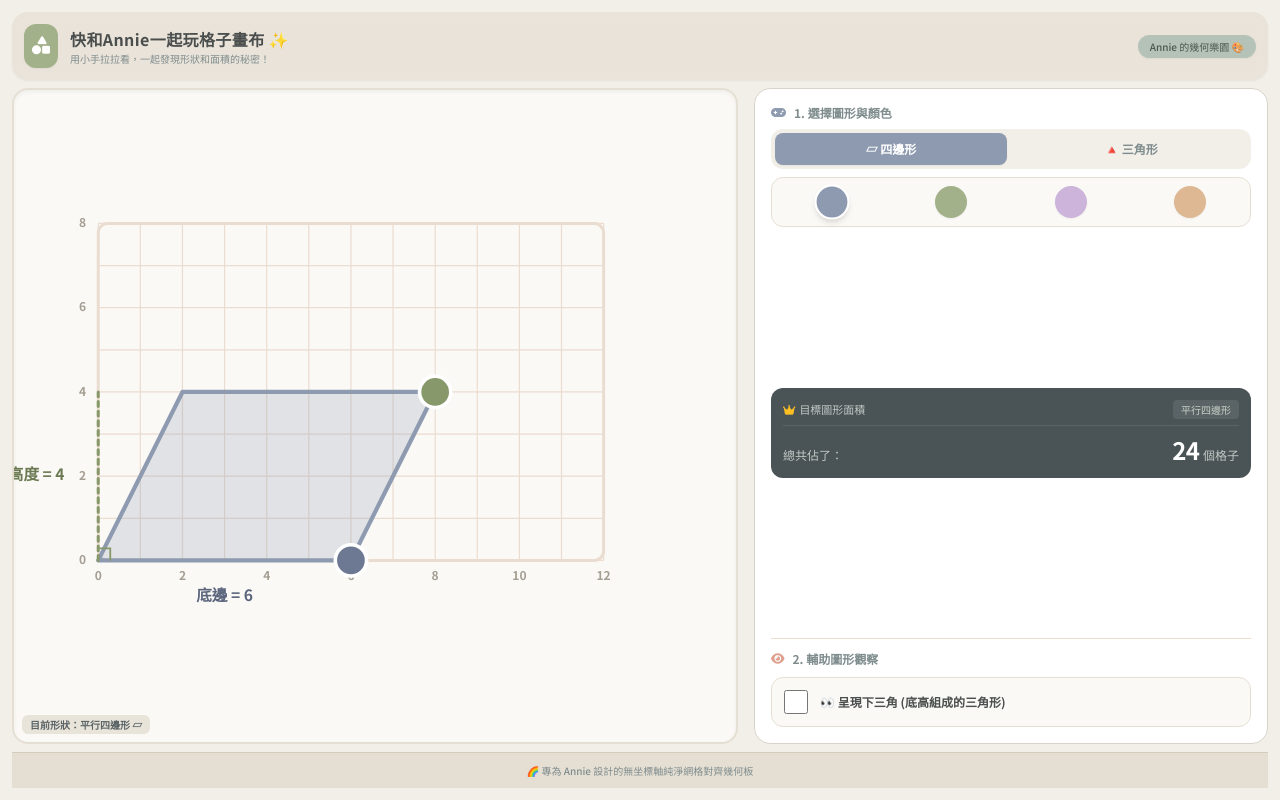
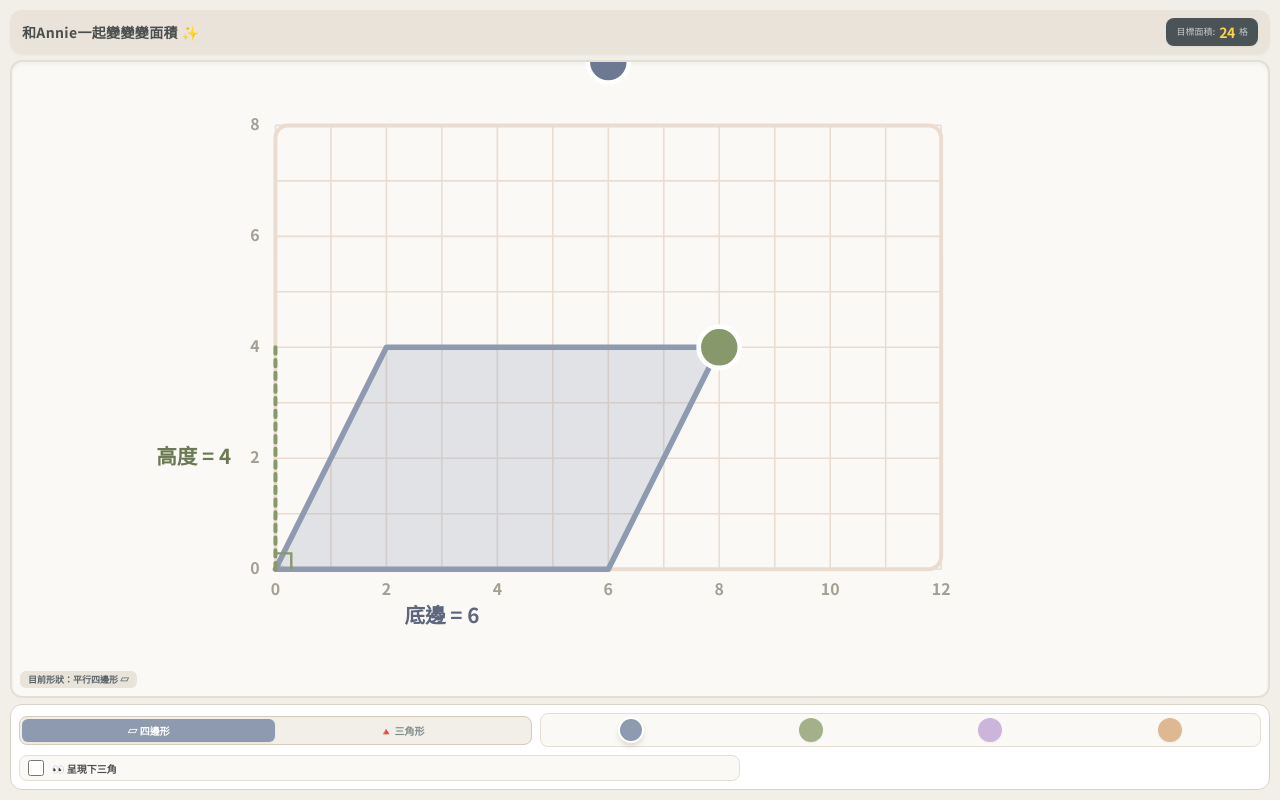
Before and after one commit to anniecs/ShapesWithAnnie, a plain HTML site: page index.html in a window 1280 px wide. Drawn offline with nearby package versions, Linux system fonts and the light colour scheme.

Commit message:
Add files via upload

```diff
--- a/index.html
+++ b/index.html
@@ -2,11 +2,9 @@
 <html lang="zh-Hant">
 <head>
     <meta charset="UTF-8">
-    <meta name="viewport" content="width=device-width, initial-scale=1.0, maximum-scale=1.0, user-scalable=no">
-    <title>快和Annie一起玩格子畫布</title>
-    <!-- Tailwind CSS -->
+    <meta name="viewport" content="width=device-width, initial-scale=1.0, maximum-scale=1.0, user-scalable=no, viewport-fit=cover">
+    <title>和Annie一起變變變面積</title>
     <script src="https://cdn.tailwindcss.com"></script>
-    <!-- FontAwesome -->
     <link rel="stylesheet" href="https://cdnjs.cloudflare.com/ajax/libs/font-awesome/6.5.1/css/all.min.css">
     <style>
         @import url('https://fonts.googleapis.com/css2?family=Noto+Sans+TC:wght@500;700&display=swap');
@@ -14,12 +12,12 @@
             font-family: 'Noto Sans TC', sans-serif;
             background-color: #f2efe9;
             color: #4a4e4d;
-            overflow: hidden; /* 防止手機瀏覽器亂滾動 */
+            overflow: hidden; /* 徹底鎖定螢幕，不允許任何多餘滾動 */
             position: fixed;
             width: 100%;
             height: 100%;
         }
-        /* 讓操作控制點有放大呼吸效果，方便小朋友手指抓取 */
+        /* 加大操控點碰觸範圍，更適合 7 歲小朋友 */
         .magic-handle {
             transition: transform 0.15s ease, fill 0.15s ease;
             cursor: grab;
@@ -33,145 +31,81 @@
         }
     </style>
 </head>
-<body class="flex flex-col h-screen justify-between p-3 safe-top safe-bottom">
+<body class="flex flex-col h-screen h-[100dvh] justify-between p-2.5 select-none">
 
-    <!-- 頂部溫柔導覽列 -->
-    <header class="w-full flex items-center justify-between bg-[#e5dfd3] bg-opacity-70 backdrop-blur-sm p-3 rounded-2xl shadow-sm z-10 mb-2">
-        <div class="flex items-center space-x-3">
-            <div class="bg-[#a3b18a] text-white p-2 rounded-xl shadow-sm">
-                <i class="fa-solid fa-shapes text-lg"></i>
+    <header class="w-full flex items-center justify-between bg-[#e5dfd3] bg-opacity-70 backdrop-blur-sm py-2 px-3 rounded-xl shadow-sm z-10 shrink-0">
+        <h1 class="text-sm font-bold text-[#4a4e4d] tracking-wide">和Annie一起變變變面積 ✨</h1>
+
+        <div class="bg-[#4a5356] text-white px-2.5 py-1 rounded-lg shadow-sm flex items-center space-x-1 shrink-0">
+            <span class="text-[9px] text-[#c2c9c6]">目標面積:</span>
+            <span id="label-total-area" class="text-sm font-black tracking-tight text-amber-300">24</span>
+            <span class="text-[9px] text-[#c2c9c6]">格</span>
         </div>
-            <div>
-                <h1 class="text-base font-bold text-[#4a4e4d] tracking-wide">快和Annie一起玩格子畫布 ✨</h1>
-                <p class="text-[10px] text-[#7f8c8d] hidden sm:block">用小手拉拉看，一起發現形狀和面積的秘密！</p>
-            </div>
-        </div>
-        <span class="text-[10px] bg-[#b5c2b7] text-[#4a584d] px-3 py-1 rounded-full font-medium shadow-sm">
-            Annie 的幾何樂園 🎨
-        </span>
     </header>
 
-    <!-- 主要內容區：左圖右選 -->
-    <main class="flex-grow grid grid-cols-1 lg:grid-cols-12 gap-4 items-stretch overflow-hidden mb-2">
-
-        <!-- 左側：全螢幕觸控幾何畫布 -->
-        <div class="lg:col-span-7 relative bg-[#faf9f6] border-2 border-[#e5dfd3] rounded-2xl overflow-hidden shadow-inner flex items-center justify-center min-h-[280px]">
+    <div class="flex-grow my-1.5 relative bg-[#faf9f6] border-2 border-[#e5dfd3] rounded-xl overflow-hidden shadow-inner flex items-center justify-center min-h-0 h-0">
 
         <svg id="geo-canvas" class="w-full h-full select-none" viewBox="0 0 600 400" xmlns="http://www.w3.org/2000/svg" style="touch-action: none;">
-                <!-- 背景網格線與格子紙容器 -->
             <g id="grid-lines"></g>
 
-                <!-- 下底同高三角形（呈現下三角時高亮） -->
             <polygon id="svg-lower-triangle" fill="rgba(224, 159, 141, 0.35)" stroke="#e09f8d" stroke-width="2.5" stroke-linecap="round" stroke-linejoin="round" stroke-dasharray="5 5" style="display: none;"></polygon>
 
-                <!-- 主核心目標圖形 -->
             <polygon id="svg-main-shape" fill="rgba(142, 154, 175, 0.25)" stroke="#8e9aaf" stroke-width="3.5" stroke-linejoin="round" stroke-linecap="round"></polygon>
 
-                <!-- 身高指示線與直角記號 -->
             <line id="svg-height-line" stroke="#87986a" stroke-width="2.5" stroke-dasharray="4 4" stroke-linecap="round"></line>
             <path id="svg-right-angle" fill="none" stroke="#87986a" stroke-width="1.5"></path>
 
-                <!-- 外側數字標籤（避開格線座標） -->
             <text id="svg-height-text" fill="#6b7a52" font-weight="700" font-size="13" text-anchor="end" alignment-baseline="middle">高度 = 4</text>
             <text id="svg-base-text" fill="#5c677d" font-weight="700" font-size="13" text-anchor="middle">底邊 = 6</text>
 
-                <!-- 魔法觸控操控球：右上角 (控制高、斜度) - 🟢 -->
             <circle id="handle-top-right" class="magic-handle" r="13" fill="#87986a" stroke="#ffffff" stroke-width="3" shadow-md></circle>
 
-                <!-- 魔法觸控操控球：右下角 (控制底邊長度) - 🔵 -->
             <circle id="handle-bottom-right" class="magic-handle" r="13" fill="#6d7993" stroke="#ffffff" stroke-width="3" shadow-md></circle>
         </svg>
 
-            <!-- 形狀名稱浮動提示 -->
-            <div class="absolute bottom-2 left-2 bg-[#e5dfd3] bg-opacity-80 px-2 py-0.5 rounded-md text-[10px] font-bold text-[#5a6467]">
+        <div class="absolute bottom-2 left-2 bg-[#e5dfd3] bg-opacity-80 px-2 py-0.5 rounded-md text-[9px] font-bold text-[#5a6467] pointer-events-none">
             目前形狀：<span id="label-shape-name">平行四邊形 ▱</span>
         </div>
     </div>
 
-        <!-- 右側：控制面板與數據 -->
-        <div class="lg:col-span-5 flex flex-col justify-between bg-white rounded-2xl border border-[#d8d3c9] p-4 space-y-3 overflow-y-auto">
+    <div class="w-full bg-white rounded-xl border border-[#d8d3c9] p-2 flex flex-col space-y-2 shrink-0">
 
-            <!-- 1. 形狀與顏色選擇 -->
-            <div class="space-y-2">
-                <div class="flex items-center space-x-2 text-xs font-bold text-[#7f8c8d]">
-                    <i class="fa-solid fa-gamepad text-[#8e9aaf]"></i>
-                    <span>1. 選擇圖形與顏色</span>
-                </div>
-                <!-- 形狀切換按鈕 -->
-                <div class="grid grid-cols-2 gap-2 bg-[#f2efe9] p-1 rounded-xl">
-                    <button id="btn-parallelogram" onclick="setShape('parallelogram')" class="py-2 rounded-lg text-xs font-bold transition-all bg-[#8e9aaf] text-white shadow-sm">
+        <div class="grid grid-cols-12 gap-2 items-center">
+            <div class="col-span-5 flex bg-[#f2efe9] p-0.5 rounded-lg border border-[#d4cbba] shrink-0">
+                <button id="btn-parallelogram" onclick="setShape('parallelogram')" class="flex-1 py-1 rounded-md text-[10px] font-bold transition-all bg-[#8e9aaf] text-white shadow-sm">
                     ▱ 四邊形
                 </button>
-                    <button id="btn-triangle" onclick="setShape('triangle')" class="py-2 rounded-lg text-xs font-bold transition-all text-[#7f8c8d]">
+                <button id="btn-triangle" onclick="setShape('triangle')" class="flex-1 py-1 rounded-md text-[10px] font-bold transition-all text-[#7f8c8d]">
                     🔺 三角形
                 </button>
             </div>
-                <!-- 莫蘭迪畫筆顏色 -->
-                <div class="flex items-center justify-around bg-[#faf9f6] py-2 rounded-xl border border-[#e5dfd3]">
-                    <button onclick="changeColor('blue')" id="palette-blue" class="w-8 h-8 rounded-full bg-[#8e9aaf] border-2 border-white shadow-md transform scale-110 transition-transform"></button>
-                    <button onclick="changeColor('green')" id="palette-green" class="w-8 h-8 rounded-full bg-[#a3b18a] border-2 border-transparent shadow-sm transition-transform"></button>
-                    <button onclick="changeColor('pink')" id="palette-pink" class="w-8 h-8 rounded-full bg-[#cdb4db] border-2 border-transparent shadow-sm transition-transform"></button>
-                    <button onclick="changeColor('orange')" id="palette-orange" class="w-8 h-8 rounded-full bg-[#ddb892] border-2 border-transparent shadow-sm transition-transform"></button>
+
+            <div class="col-span-7 flex items-center justify-around bg-[#faf9f6] py-1 rounded-lg border border-[#e5dfd3] shrink-0">
+                <button onclick="changeColor('blue')" id="palette-blue" class="w-6 h-6 rounded-full bg-[#8e9aaf] border-2 border-white shadow-md transform scale-110 transition-transform"></button>
+                <button onclick="changeColor('green')" id="palette-green" class="w-6 h-6 rounded-full bg-[#a3b18a] border-2 border-transparent shadow-sm transition-transform"></button>
+                <button onclick="changeColor('pink')" id="palette-pink" class="w-6 h-6 rounded-full bg-[#cdb4db] border-2 border-transparent shadow-sm transition-transform"></button>
+                <button onclick="changeColor('orange')" id="palette-orange" class="w-6 h-6 rounded-full bg-[#ddb892] border-2 border-transparent shadow-sm transition-transform"></button>
             </div>
         </div>
 
-            <!-- 2. 即時圖形面積數據 -->
-            <div class="bg-[#4a5356] text-white p-3 rounded-xl relative overflow-hidden space-y-2">
-                <div class="flex justify-between items-center border-b border-[#5a6467] pb-1.5">
-                    <span class="text-[11px] text-[#c2c9c6]"><i class="fa-solid fa-crown text-amber-400 mr-1"></i>目標圖形面積</span>
-                    <span id="label-shape-type" class="text-[10px] bg-[#5a6467] px-2 py-0.5 rounded text-[#cad2c5]">平行四邊形</span>
+        <div class="grid grid-cols-12 gap-2 items-center">
+            <div id="option-triangle-wrapper" class="col-span-7 bg-[#faf9f6] px-2 py-1 rounded-lg border border-[#e5dfd3] transition-opacity shrink-0">
+                <label class="flex items-center space-x-2 cursor-pointer select-none">
+                    <input type="checkbox" id="input-show-triangle" onchange="toggleTriangleOption()" class="w-4 h-4 rounded border-[#d8d3c9] text-[#e09f8d] focus:ring-0 bg-white">
+                    <span class="text-[10px] font-bold text-[#4a4e4d]">
+                        👀 呈現下三角
+                    </span>
+                </label>
             </div>
-                <div class="flex justify-between items-baseline">
-                    <span class="text-xs text-[#c2c9c6]">總共佔了：</span>
-                    <div class="text-right">
-                        <span id="label-total-area" class="text-2xl font-extrabold tracking-tight">24</span>
-                        <span class="text-xs text-[#c2c9c6]"> 個格子</span>
+
+            <div id="small-triangle-report" class="col-span-5 bg-[#e09f8d] bg-opacity-10 border border-[#e09f8d] border-opacity-30 py-1 px-1.5 rounded-lg text-center transition-all shrink-0" style="display: none;">
+                <span class="text-[10px] font-bold text-[#b86b57]">
+                    下三角: <span id="label-triangle-area" class="text-xs font-black">12</span> 格
+                </span>
             </div>
         </div>
     </div>
 
-            <!-- 3. 右側：秀出下三角選項與即時三角形面積 -->
-            <div class="border-t border-[#ebdcd0] pt-3 space-y-2.5">
-                <div class="flex items-center space-x-2 text-xs font-bold text-[#7f8c8d]">
-                    <i class="fa-solid fa-eye text-[#e09f8d]"></i>
-                    <span>2. 輔助圖形觀察</span>
-                </div>
-
-                <!-- 秀出下三角勾選按鈕 (僅在四邊形時可用) -->
-                <div id="option-triangle-wrapper" class="bg-[#faf9f6] p-3 rounded-xl border border-[#e5dfd3] transition-opacity">
-                    <label class="flex items-center space-x-3 cursor-pointer select-none">
-                        <input type="checkbox" id="input-show-triangle" onchange="toggleTriangleOption()" class="w-6 h-6 rounded-lg border-[#d8d3c9] text-[#e09f8d] focus:ring-0 bg-white">
-                        <span class="text-xs font-bold text-[#4a4e4d]">
-                            👀 呈現下三角 (底高組成的三角形)
-                        </span>
-                    </label>
-                </div>
-
-                <!-- 呈現下三角形面積的專屬卡片 (勾選後在下方即時呈現) -->
-                <div id="small-triangle-report" class="bg-[#e09f8d] bg-opacity-10 border-2 border-[#e09f8d] border-opacity-30 p-3 rounded-xl transition-all" style="display: none;">
-                    <div class="flex justify-between items-center">
-                        <span class="text-xs font-bold text-[#b86b57]">
-                            <i class="fa-solid fa-triangle-exclamation mr-1"></i> 下三角形面積：
-                        </span>
-                        <span class="text-base font-extrabold text-[#b86b57]">
-                            <span id="label-triangle-area">12</span> <span class="text-xs font-bold">個格子</span>
-                        </span>
-                    </div>
-                    <p class="text-[9px] text-[#7f8c8d] mt-1 text-center">
-                        💡 剛好是上方平行四邊形面積的一半唷！
-                    </p>
-                </div>
-            </div>
-
-        </div>
-    </main>
-
-    <!-- 頁尾 -->
-    <footer class="bg-[#e5dfd3] border-t border-[#d4cbba] py-2.5 text-center text-[10px] text-[#7f8c8d] w-full">
-        🌈 專為 Annie 設計的無坐標軸純淨網格對齊幾何板
-    </footer>
-
-    <!-- 互動核心 JS -->
     <script>
         // --- 核心幾何整數狀態 ---
         let currentShape = 'parallelogram';
@@ -219,10 +153,10 @@
             const paperWidth = 12 * GRID_SCALE;
             const paperHeight = 8 * GRID_SCALE;
 
-            // 1. 繪製精美的格子紙卡片背景 (Morandi 風格柔和邊框與底色)
+            // 1. 幾何格子紙卡片背景
             gridHTML += `<rect x="${ORIGIN_X}" y="${ORIGIN_Y - paperHeight}" width="${paperWidth}" height="${paperHeight}" fill="#faf9f6" stroke="#ebdcd0" stroke-width="2.5" rx="8" />`;
 
-            // 2. 繪製內部的直向與橫向格線
+            // 2. 內部的直向與橫向格線
             for (let i = 0; i <= 12; i++) {
                 const x = ORIGIN_X + i * GRID_SCALE;
                 gridHTML += `<line x1="${x}" y1="${ORIGIN_Y - paperHeight}" x2="${x}" y2="${ORIGIN_Y}" stroke="#ebdcd0" stroke-width="1" />`;
@@ -232,12 +166,12 @@
                 gridHTML += `<line x1="${ORIGIN_X}" y1="${y}" x2="${ORIGIN_X + paperWidth}" y2="${y}" stroke="#ebdcd0" stroke-width="1" />`;
             }
 
-            // 3. 繪製下方的刻度標籤 (每隔兩格標示一次，乾淨清爽)
+            // 3. 下方的刻度標籤
             for (let i = 0; i <= 12; i += 2) {
                 const x = ORIGIN_X + i * GRID_SCALE;
                 gridHTML += `<text x="${x}" y="${ORIGIN_Y + 16}" fill="#a59e92" font-size="10" font-weight="700" text-anchor="middle">${i}</text>`;
             }
-            // 4. 繪製左側的高度刻度標籤
+            // 4. 左側的高度刻度標籤
             for (let j = 0; j <= 8; j += 2) {
                 const y = ORIGIN_Y - j * GRID_SCALE;
                 gridHTML += `<text x="${ORIGIN_X - 10}" y="${y + 3}" fill="#a59e92" font-size="10" font-weight="700" text-anchor="end">${j}</text>`;
@@ -246,7 +180,7 @@
             gridLinesContainer.innerHTML = gridHTML;
         }
 
-        // --- 轉換螢幕座標為 SVG 內部精準虛擬座標（100% 解決手勢偏離問題） ---
+        // --- 轉換螢幕座標為 SVG 內部精準虛擬座標（解決手勢偏離） ---
         function getSVGPoint(e, svgElement) {
             const point = svgElement.createSVGPoint();
             const clientX = e.touches ? e.touches[0].clientX : e.clientX;
@@ -285,13 +219,13 @@
             const wrapper = document.getElementById('option-triangle-wrapper');
 
             if (shapeType === 'parallelogram') {
-                btnP.className = "py-2 rounded-lg text-xs font-bold transition-all bg-[#8e9aaf] text-white shadow-sm";
-                btnT.className = "py-2 rounded-lg text-xs font-bold transition-all text-[#7f8c8d]";
+                btnP.className = "flex-1 py-1 rounded-md text-[10px] font-bold transition-all bg-[#8e9aaf] text-white shadow-sm";
+                btnT.className = "flex-1 py-1 rounded-md text-[10px] font-bold transition-all text-[#7f8c8d]";
                 wrapper.style.opacity = "1";
                 wrapper.style.pointerEvents = "auto";
             } else {
-                btnT.className = "py-2 rounded-lg text-xs font-bold transition-all bg-[#8e9aaf] text-white shadow-sm";
-                btnP.className = "py-2 rounded-lg text-xs font-bold transition-all text-[#7f8c8d]";
+                btnT.className = "flex-1 py-1 rounded-md text-[10px] font-bold transition-all bg-[#8e9aaf] text-white shadow-sm";
+                btnP.className = "flex-1 py-1 rounded-md text-[10px] font-bold transition-all text-[#7f8c8d]";
                 document.getElementById('input-show-triangle').checked = false;
                 showLowerTriangle = false;
                 wrapper.style.opacity = "0.4";
@@ -342,18 +276,14 @@
 
                 if (activeHandle === 'bottom-right') {
                     let newBase = Math.round(startBase + deltaX);
-                    // 鎖定底邊最大不可超過：12 - 目前斜度，確保完全在 12 格之內
                     base = Math.max(1, Math.min(12 - slant, newBase));
                 } else if (activeHandle === 'top-right') {
                     let newHeight = Math.round(startHeight - deltaY);
                     let newSlant = Math.round(startSlant + deltaX);
 
-                    // 高度最大為格子紙的 8 格
                     height = Math.max(1, Math.min(8, newHeight));
-                    // 限制最大斜度為 4 格
                     slant = Math.max(0, Math.min(4, newSlant));
 
-                    // 確保底邊 + 斜度不會把右上角拉出 12 格邊界
                     if (base + slant > 12) {
                         slant = 12 - base;
                     }
@@ -415,7 +345,6 @@
 
                 const labelShapeText = (slant === 0) ? "長方形 🟩" : "平行四邊形 ▱";
                 document.getElementById('label-shape-name').innerText = labelShapeText;
-                document.getElementById('label-shape-type').innerText = (slant === 0) ? "長方形" : "平行四邊形";
                 const area = base * height;
                 document.getElementById('label-total-area').innerText = area;
                 document.getElementById('label-triangle-area').innerText = (base * height) / 2;
@@ -432,7 +361,6 @@
 
                 const labelShapeText = (slant === 0) ? "直角三角形 📐" : "三角形 🔺";
                 document.getElementById('label-shape-name').innerText = labelShapeText;
-                document.getElementById('label-shape-type').innerText = (slant === 0) ? "直角三角形" : "三角形";
                 const area = (base * height) / 2;
                 document.getElementById('label-total-area').innerText = area;
 
@@ -441,9 +369,9 @@
             }
 
             handleBottomRight.setAttribute('cx', bx);
-            handleBottomRight.setAttribute('cy', by);
+            handleBottomRight.setAttribute('by', by);
 
-            // 調整高參考線與高文字，推到左側座標數字更左邊 (X 偏移 28)，防止壓到
+            // 調整高度參考線與高文字，偏移 28 防止壓到
             heightLineEl.setAttribute('x1', ORIGIN_X);
             heightLineEl.setAttribute('y1', ORIGIN_Y - height * GRID_SCALE);
             heightLineEl.setAttribute('x2', ORIGIN_X);
@@ -453,7 +381,7 @@
             heightTextEl.setAttribute('y', ORIGIN_Y - (height * GRID_SCALE) / 2);
             heightTextEl.textContent = `高度 = ${height}`;
 
-            // 調整底邊文字，推到下方座標數字更下面 (Y 偏移 34)，防止壓到
+            // 調整底邊文字，偏移 34 防止壓到
             baseTextEl.setAttribute('x', ORIGIN_X + (base * GRID_SCALE) / 2);
             baseTextEl.setAttribute('y', ORIGIN_Y + 34);
             baseTextEl.textContent = `底邊 = ${base}`;
```
Lines whose indentation alone changed are shown as unchanged.
